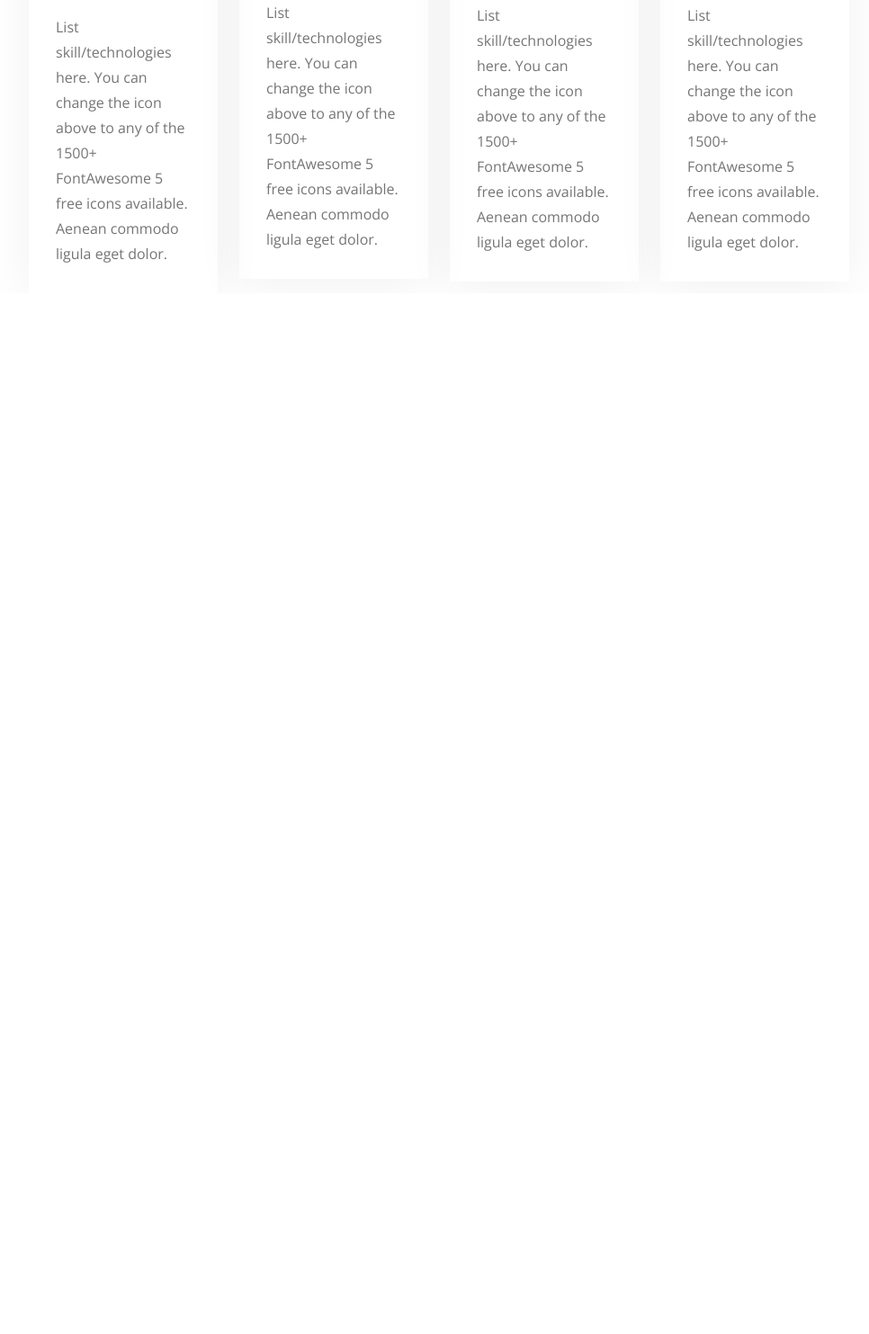
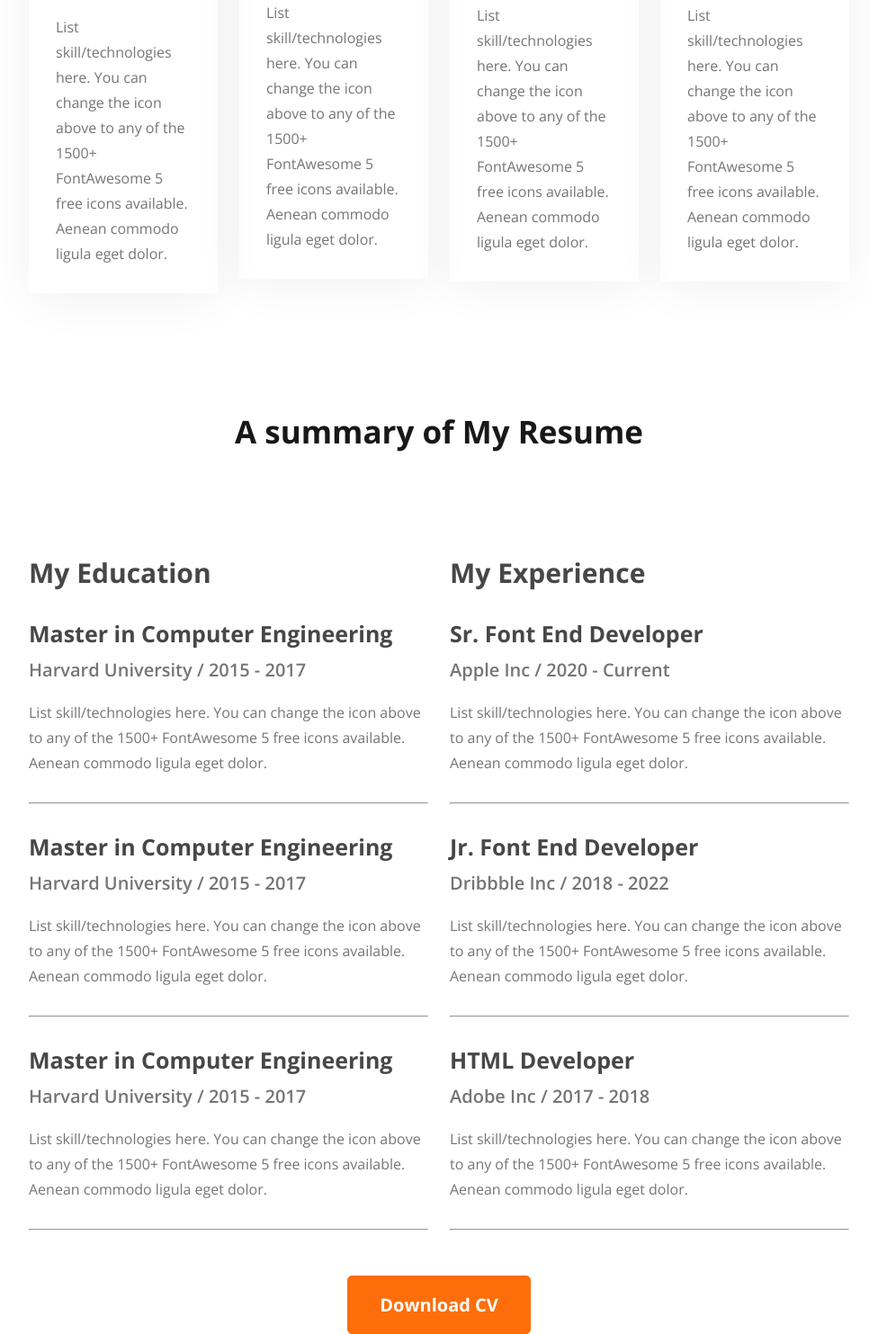
Before and after one commit to MD-Sabbir-Hossain-Alif/hero-dev-portfolio, a plain HTML site: page index.html in a window 1280 px wide. Shown: the part 2111-3594 px from the top of the page at 90% size, without its empty margins (152-1118 px from the left). Before the commit the page ends 2437 px from the top, so only its background shows below. Drawn offline with nearby package versions, Linux system fonts and the light colour scheme.

Commit message:
resume section complete

```diff
--- a/index.html
+++ b/index.html
@@ -113,6 +113,68 @@
             </div>
         </div>
     </section>
+
+    <section id="resume">
+        <div class="section-content">
+            <h2>A summary of My Resume</h2>
+        </div>
+        <div class="resume-container">
+            <div class="education">
+                <h2 class="resume-title">My Education</h2>
+                <div class="resume-card">
+                    <h3 class="card-title">Master in Computer Engineering</h3>
+                    <p class="card-info">Harvard University / 2015 - 2017</p>
+                    <p class="card-text">List skill/technologies here. You can change the icon above
+                    to any of the 1500+ FontAwesome 5 free icons available. Aenean commodo ligula eget dolor.</p>
+                </div>
+                <hr>
+                <div class="resume-card">
+                    <h3 class="card-title">Master in Computer Engineering</h3>
+                    <p class="card-info">Harvard University / 2015 - 2017</p>
+                    <p class="card-text">List skill/technologies here. You can change the icon above
+                        to any of the 1500+ FontAwesome 5 free icons available. Aenean commodo ligula eget dolor.</p>
+                </div>
+                <hr>
+
+                <div class="resume-card">
+                    <h3 class="card-title">Master in Computer Engineering</h3>
+                    <p class="card-info">Harvard University / 2015 - 2017</p>
+                    <p class="card-text">List skill/technologies here. You can change the icon above
+                        to any of the 1500+ FontAwesome 5 free icons available. Aenean commodo ligula eget dolor.</p>
+                </div>
+                <hr>
+            </div>
+            <div class="experience">
+                <h2 class="resume-title">My Experience</h2>
+                <div class="resume-card">
+                    <h3 class="card-title">Sr. Font End Developer</h3>
+                    <p class="card-info">Apple Inc / 2020 - Current</p>
+                    <p class="card-text">List skill/technologies here. You can change the icon above
+                        to any of the 1500+ FontAwesome 5 free icons available. Aenean commodo ligula eget dolor.</p>
+                </div>
+                <hr>
+
+                <div class="resume-card">
+                    <h3 class="card-title">Jr. Font End Developer</h3>
+                    <p class="card-info">Dribbble Inc / 2018 - 2022</p>
+                    <p class="card-text">List skill/technologies here. You can change the icon above
+                        to any of the 1500+ FontAwesome 5 free icons available. Aenean commodo ligula eget dolor.</p>
+                </div>
+                <hr>
+
+                <div class="resume-card">
+                    <h3 class="card-title">HTML Developer</h3>
+                    <p class="card-info">Adobe Inc / 2017 - 2018</p>
+                    <p class="card-text">List skill/technologies here. You can change the icon above
+                        to any of the 1500+ FontAwesome 5 free icons available. Aenean commodo ligula eget dolor.</p>
+                </div>
+                <hr>
+            </div>
+        </div>
+        <div class="text-center">
+            <button class="btn">Download CV</button>
+        </div>
+    </section>
 </body>
 
 </html>
--- a/styles/style.css
+++ b/styles/style.css
@@ -42,6 +42,11 @@
     color: #757575;
     line-height: 30px;
     margin-bottom: 30px;
+}
+
+.text-center {
+    text-align: center;
+    margin-top: 50px;
 }
 
 header {
@@ -194,3 +199,43 @@ nav ul a {
     color: #757575;
     line-height: 28px;
 }
+
+#resume {
+    padding-top: 130px;
+}
+
+.resume-container {
+    width: 71.25%;
+    max-width: 1140px;
+    margin: 113px auto 0;
+    display: flex;
+    gap: 24px;
+}
+
+.resume-title {
+    font-size: 30px;
+    font-weight: bold;
+    color: #474747;
+
+}
+
+.card-title {
+    font-size: 25px;
+    font-weight: bold;
+    color: #474747;
+    margin-top: 30px;
+    margin-bottom: 10px;
+}
+
+.card-info {
+    font-size: 20px;
+    font-weight: 600;
+    color: #757575;
+    margin-bottom: 20px;
+}
+
+.card-text {
+    color: #757575;
+    line-height: 28px;
+    margin-bottom: 30px;
+}
```
